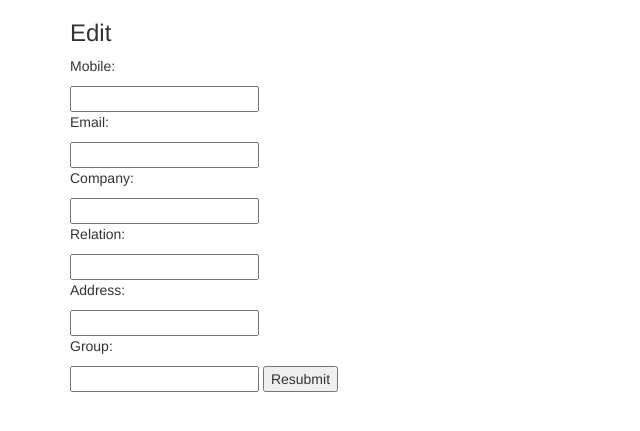
After one commit to msuli1120/contactbookphp, a PHP site: template views/edit.html.twig in a window 1280 px wide. The commit adds this page. Shown: the top 431 px of the page, without its empty margins (0-640 px from the left). Run offline with PHP 8.4, Linux system fonts and the light colour scheme; the template is opened without the code that fills it, so the values that code supplies are empty; some libraries are stand-ins or nearby versions.

Commit message:
add edit form

```diff
--- /dev/null
+++ b/views/edit.html.twig
@@ -0,0 +1,19 @@
+{% include 'head.html.twig' %}
+<h3>Edit</h3>
+<form action="/resub" method="post">
+  <p>Mobile:</p>
+  <input name="name" type="text" placeholder="{{ edit.getName }}">
+  <p>Email:</p>
+  <input name="email" type="text" placeholder="{{ edit.getEmail }}">
+  <p>Company:</p>
+  <input name="company" type="text" placeholder="{{ edit.getCompany }}">
+  <p>Relation:</p>
+  <input name="relation" type="text" placeholder="{{ edit.getRelation }}">
+  <p>Address:</p>
+  <input name="address" type="text" placeholder="{{ edit.getAddress }}">
+  <p>Group:</p>
+  <input name="group" type="text" placeholder="{{ edit.getGroup }}">
+
+  <button type="submit">Resubmit</button>
+</form>
+{% include 'foot.html.twig' %}
--- a/web/css/styles.css
+++ b/web/css/styles.css
@@ -1,3 +1,7 @@
 h2.invalid {
   color: red;
 }
+
+form#hide {
+  display: none;
+}
```
Also changed, not shown: app/app.php (+20 -0 lines), views/index.html.twig (+13 -1 lines).
